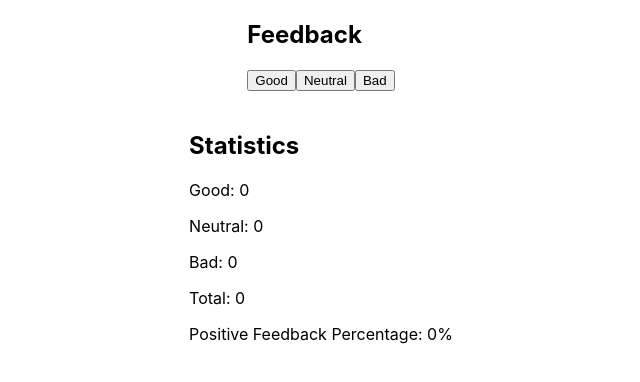
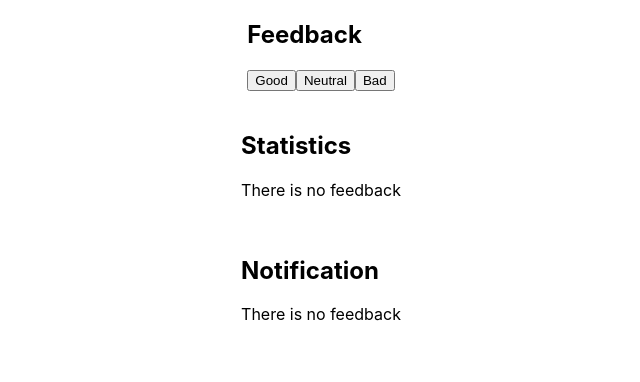
Before and after one commit to SebastianAdamoszek/goit-react-hw-02-feedback, a React (Create React App) app: page / in a window 1280 px wide. Shown: the top 382 px of the page, without its empty margins (319-959 px from the left). Built offline with nearby package versions, Linux system fonts and the light colour scheme.

Commit message:
add Notification

```diff
--- a/src/components/App.jsx
+++ b/src/components/App.jsx
@@ -3,6 +3,8 @@ import Section from './SectionTitle/SectionTitle';
 import FeedbackOptions from './FeedbackOptions/FeedbackOptions';
 import Statistics from './Statistics/Statistics';
 // import Feedback from './Feedback/Feedback';
+
+import Notification from './Notification';
 
 const App = () => {
   const [feedbackState, setFeedbackState] = useState({
@@ -11,10 +13,17 @@ const App = () => {
     bad: 0,
   });
 
-  const handleFeedback = type => {
-    setFeedbackState(prevState => ({
+  const handleFeedback = (type) => {
+    setFeedbackState((prevState) => ({
       ...prevState,
       [type]: prevState[type] + 1,
+    }));
+  };
+
+  const handleRemoveFeedback = (type) => {
+    setFeedbackState((prevState) => ({
+      ...prevState,
+      [type]: prevState[type] > 0 ? prevState[type] - 1 : 0,
     }));
   };
 
@@ -24,24 +33,16 @@ const App = () => {
 
   const calculatePositivePercentage = () => {
     const totalFeedback = calculateTotalFeedback();
-    return totalFeedback > 0
-      ? ((feedbackState.good / totalFeedback) * 100).toFixed(2)
-      : 0;
+    return totalFeedback > 0 ? ((feedbackState.good / totalFeedback) * 100).toFixed(2) : 0;
   };
 
   return (
-    <div
-      style={{
-        height: '100vh',
-        display: 'flex',
-        flexDirection: 'column',
-        alignItems: 'center',
-      }}
-    >
+    <div style={{ height: '100vh', display: 'flex', flexDirection: 'column', alignItems: 'center' }}>
       <Section title="Feedback">
         <FeedbackOptions
           options={['good', 'neutral', 'bad']}
           onLeaveFeedback={handleFeedback}
+          onRemoveFeedback={handleRemoveFeedback}
         />
       </Section>
 
@@ -54,6 +55,12 @@ const App = () => {
           positivePercentage={calculatePositivePercentage()}
         />
       </Section>
+
+      {calculateTotalFeedback() === 0 && (
+        <Section title="Notification">
+          <Notification message="There is no feedback" />
+        </Section>
+      )}
     </div>
   );
 };
--- /dev/null
+++ b/src/components/Notification.js
@@ -0,0 +1,12 @@
+import React from 'react';
+import PropTypes from 'prop-types';
+
+const Notification = ({ message }) => {
+  return <p>{message}</p>;
+};
+
+Notification.propTypes = {
+  message: PropTypes.string.isRequired,
+};
+
+export default Notification;
--- a/src/components/Statistics/Statistics.js
+++ b/src/components/Statistics/Statistics.js
@@ -1,7 +1,12 @@
 import React from 'react';
 import PropTypes from 'prop-types';
+import Notification from '../Notification';
 
 const Statistics = ({ good, neutral, bad, total, positivePercentage }) => {
+  if (total === 0) {
+    return <Notification message="There is no feedback" />;
+  }
+
   return (
     <div>
       <p>Good: {good}</p>
```
